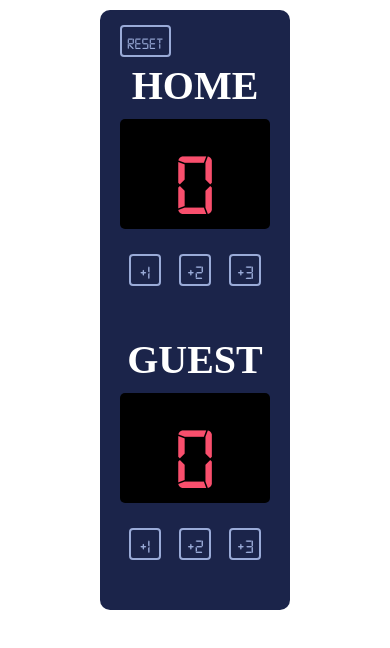
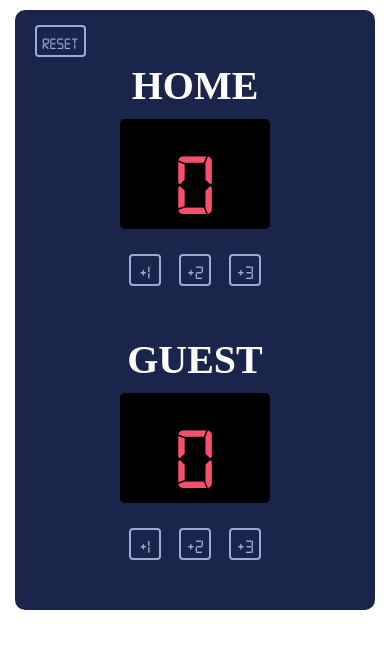
Before and after one commit to philippsharma/Scrimba_Scoreboard, a plain HTML site: page index.html in a window 390 px wide. Drawn offline with Linux system fonts and the light colour scheme.

Commit message:
Changed container behaviour (width) in css media query

```diff
--- a/index.css
+++ b/index.css
@@ -77,7 +77,8 @@ body {
 @media (max-width: 530px) {
 
   .container {
-    width: 150px;
+    width: 90%;
+    max-width: 320px;
   }
   .flex-cont {
     flex-direction: column;
@@ -90,4 +91,3 @@ body {
   }
 
   }
-}
```
